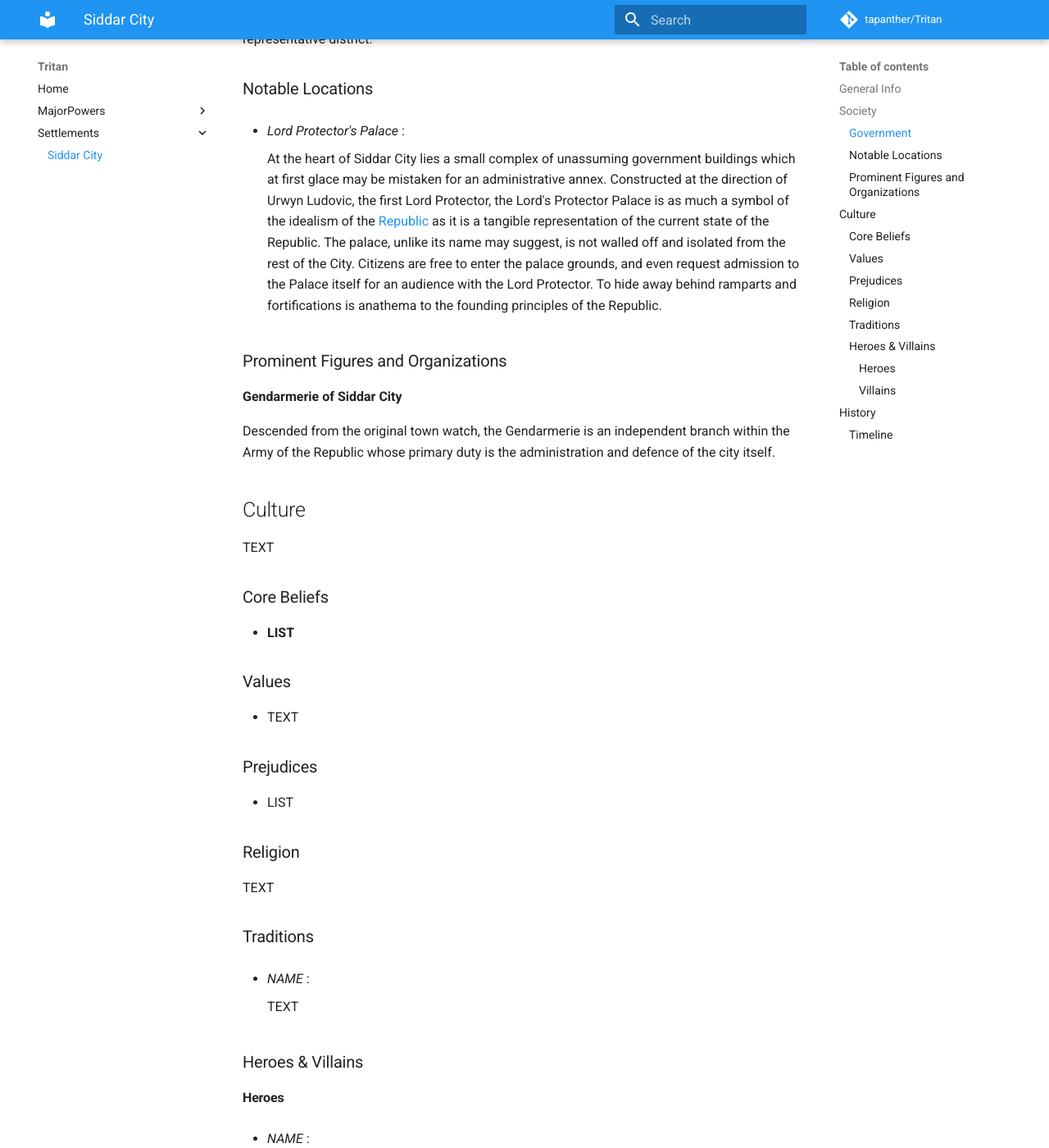
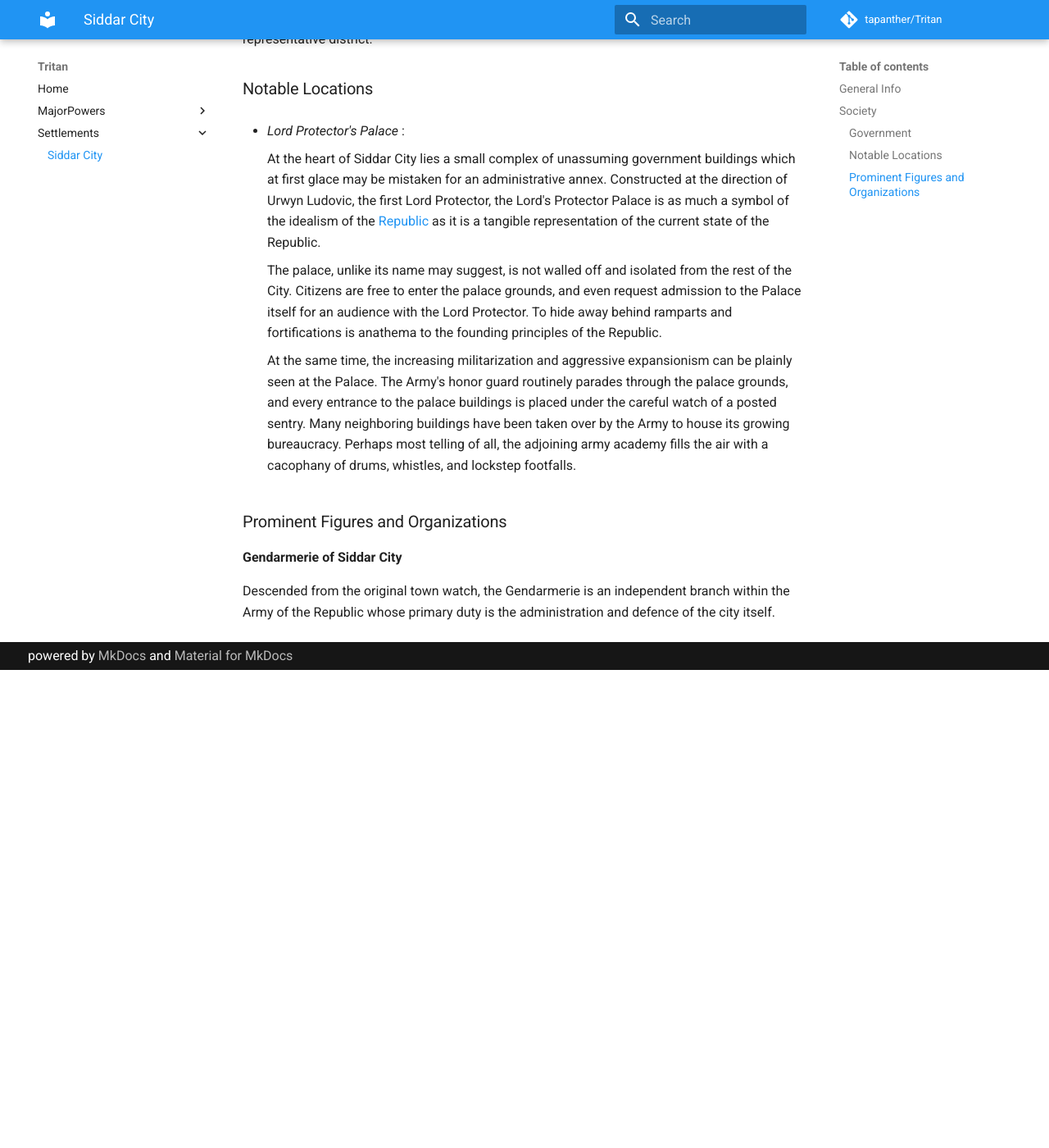
Before and after one commit to tapanther/Tritan, an MkDocs documentation site: the page built from docs/SiddarCity.md, in a window 1280 px wide and 1400 px high, scrolled down 932 px. Shown: the whole window at 82% size. Built offline with MkDocs 1.6.1 and Material for MkDocs 9.7.7, drawn with Linux system fonts in a browser that asks for light colours; comment, search, counter and statistics services are not loaded; after the commit the page ends 1749 px from its top, so only the background shows below that; some of the changed text lies outside the part shown.

```diff
--- a/docs/SiddarCity.md
+++ b/docs/SiddarCity.md
@@ -4,8 +4,6 @@ summary: Main Page for Siddar City
 authors: Juan P. Sierra
 date: 2018-12-17
 ---
-
-
 
 # Siddar City
 
@@ -34,7 +32,10 @@ Despite the seemingly autocratic nature of military rule, citizens of Siddar Cit
 - *Lord Protector's Palace* :
 
     At the heart of Siddar City lies a small complex of unassuming government buildings which at first glace may be mistaken for an administrative annex. Constructed at the direction of Urwyn Ludovic, the first Lord Protector, the Lord's Protector Palace is as much a symbol of the idealism of the [Republic][Republic of Siddarmark] as it is a tangible representation of the current state of the Republic.
+
     The palace, unlike its name may suggest, is not walled off and isolated from the rest of the City. Citizens are free to enter the palace grounds, and even request admission to the Palace itself for an audience with the Lord Protector. To hide away behind ramparts and fortifications is anathema to the founding principles of the Republic.
+
+    At the same time, the increasing militarization and aggressive expansionism can be plainly seen at the Palace. The Army's honor guard routinely parades through the palace grounds, and every entrance to the palace buildings is placed under the careful watch of a posted sentry. Many neighboring buildings have been taken over by the Army to house its growing bureaucracy. Perhaps most telling of all, the adjoining army academy fills the air with a cacophany of drums, whistles, and lockstep footfalls.
 
 
 
@@ -46,59 +47,6 @@ Descended from the original town watch, the Gendarmerie is an independent branch
 
 
 
-## Culture
-
-TEXT
-
-### Core Beliefs
-
-- **LIST**
-
-### Values
-
-- TEXT
-
-### Prejudices
-
-- LIST
-
-### Religion
-
-TEXT
-
-### Traditions
-
-- *NAME* :
-
-    TEXT
-
-
-
-### Heroes & Villains
-
-#### Heroes
-
-- *NAME* :
-
-    TEXT
-
-
-
-#### Villains
-
-- *NAME* :
-
-    TEXT
-
-
-
-## History
-
-### Timeline
-
-Date | Name | Event
-:---:|:----:|:----
-YEAR | NAME | TEXT
 
 
 [Republic of Siddarmark]: Republic.md (Republic of Siddarmark)
```
Also changed, not shown: docs/Republic.md (+0 -5 lines), docs/index.md (+0 -2 lines), templates/Nation.md (+32 -7 lines), templates/base.md (+0 -2 lines), 1 other file.
